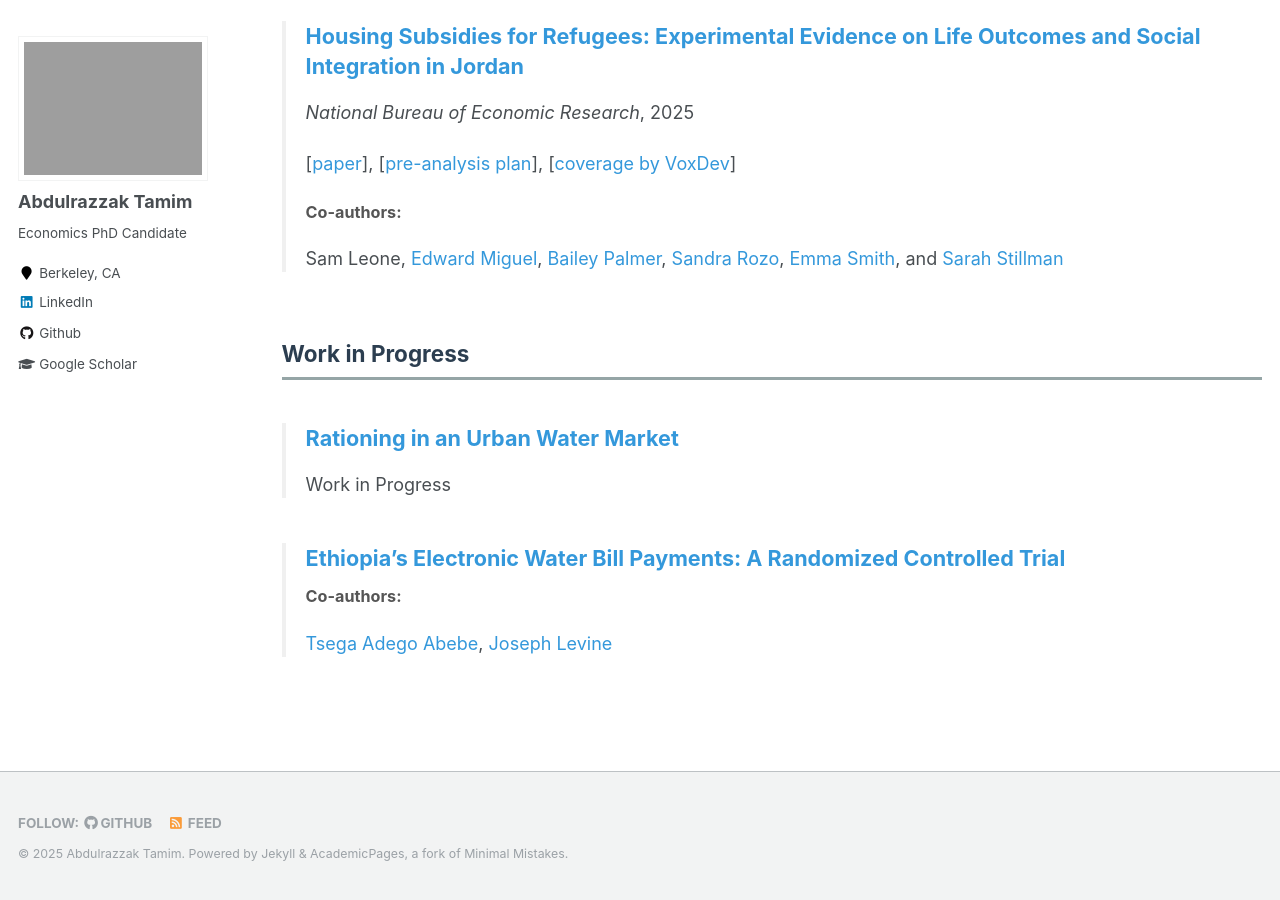
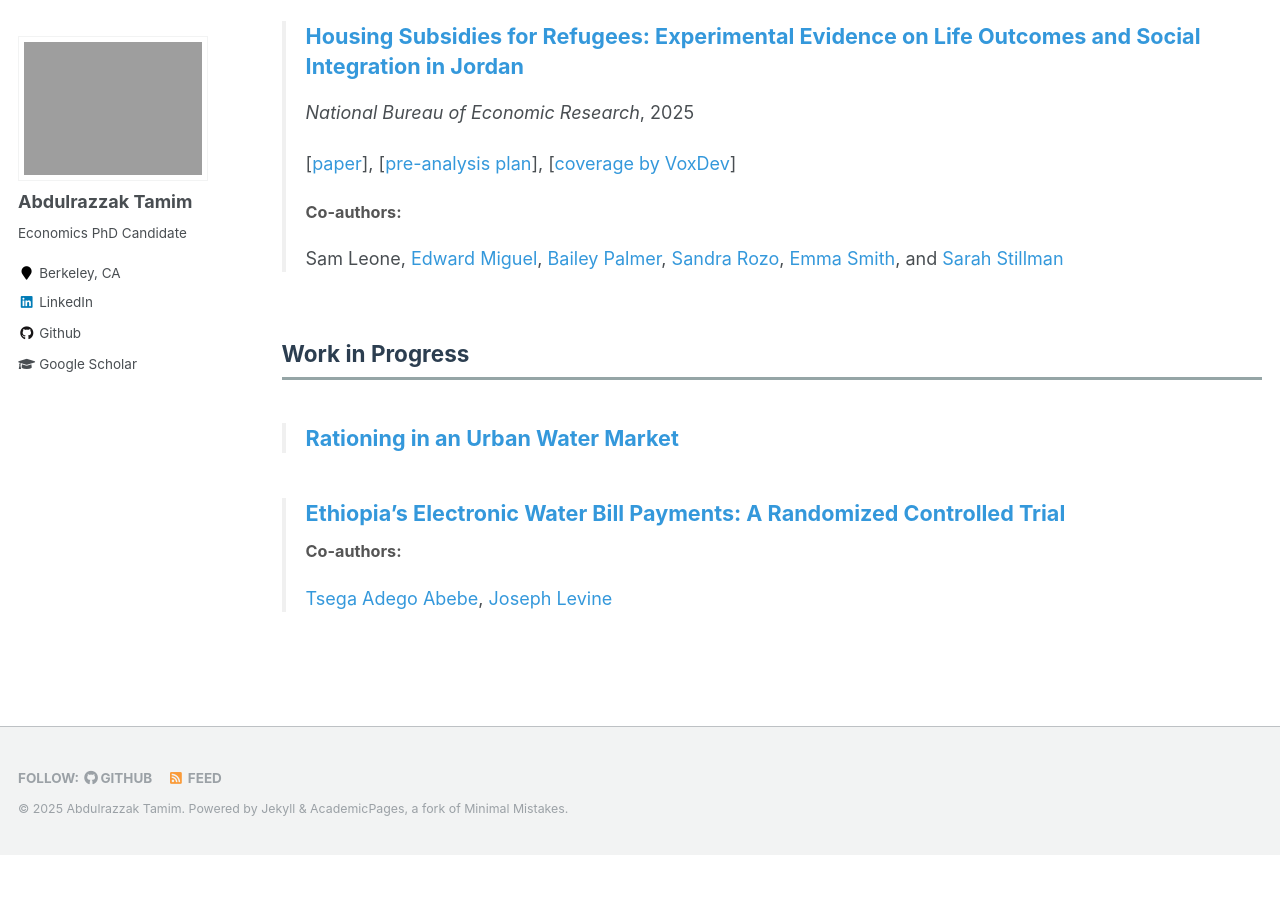
Before and after one commit to AbdulrazzakTamim/abdulrazzaktamim.github.io, a Jekyll site: the page built from _pages/publications.md, in a window 1280 px wide and 900 px high, scrolled down 921 px. Built offline with Jekyll 4.4.1, drawn with Linux system fonts in a browser that asks for light colours; comment, search, counter and statistics services are not loaded; after the commit the page ends 1776 px from its top, so only the background shows below that.

Commit message:
Update paper5.md

```diff
--- a/_publications/paper5.md
+++ b/_publications/paper5.md
@@ -2,7 +2,6 @@
 title: "Rationing in an Urban Water Market"
 collection: publications
 permalink: /publication/rationing
-excerpt: 'Work in Progress'
 date: 2025-10-12
 venue: ""
 status: "wip"
```
